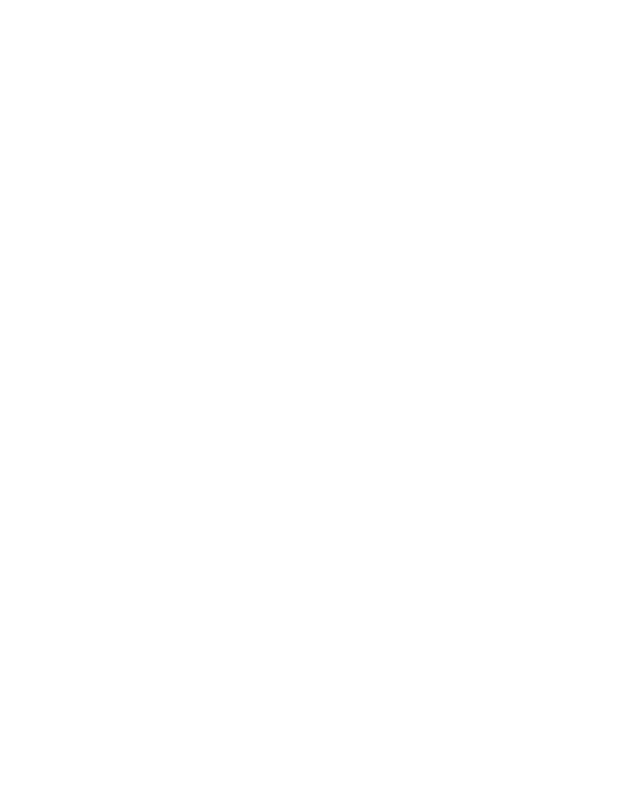
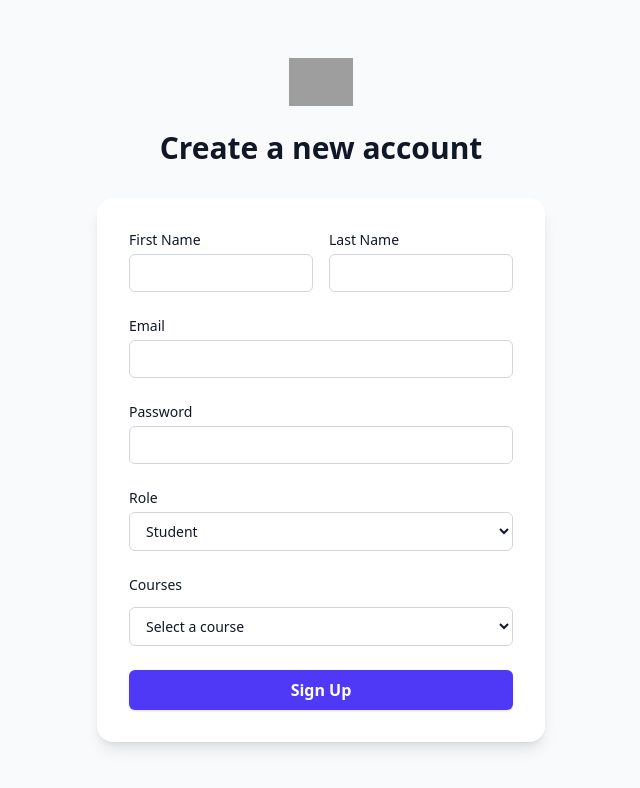
Before and after one commit to aayush18602/SSD_MidSem, a React app in the folder frontend/: page /signup in a window 1280 px wide. Before the commit this address had no page. Shown: the top 788 px of the page, without its empty margins (319-959 px from the left). Built offline with nearby package versions, Linux system fonts and the light colour scheme; grey boxes are pictures that could not be loaded; the HTML template or start-up script is replaced by a standard one.

Commit message:
added signup page

```diff
--- a/frontend/src/App.jsx
+++ b/frontend/src/App.jsx
@@ -3,7 +3,7 @@
 import Home from './pages/Home.jsx'
 import CourseDetails from './pages/CourseDetails.jsx'
 import SignIn from './pages/SignIn.jsx';
-
+import SignUp from './pages/Admin.jsx';
 
 function App() {
 
@@ -14,6 +14,7 @@
         <Route path="/" element={<Home />} />
         <Route path="/course/:id" element={<CourseDetails />} />
         <Route path="/signin" element={<SignIn />} />
+        <Route path="/signup" element={<SignUp />} />
       </Routes>
     </BrowserRouter>
     </>
--- /dev/null
+++ b/frontend/src/pages/Admin.jsx
@@ -0,0 +1,208 @@
+import { useState } from "react";
+
+const availableCourses = [
+  "Mathematics",
+  "Physics",
+  "Chemistry",
+  "Biology",
+  "Computer Science",
+  "English",
+];
+
+export default function SignUp() {
+  const [firstName, setFirstName] = useState("");
+  const [lastName, setLastName] = useState("");
+  const [email, setEmail] = useState("");
+  const [password, setPassword] = useState("");
+  const [role, setRole] = useState("Student");
+  const [selectedCourses, setSelectedCourses] = useState([]);
+
+  const handleSubmit = (e) => {
+    e.preventDefault();
+    console.log({
+      firstName,
+      lastName,
+      email,
+      password,
+      role,
+      selectedCourses,
+    });
+  };
+
+  const handleCourseSelect = (course) => {
+    if (!selectedCourses.includes(course)) {
+      setSelectedCourses([...selectedCourses, course]);
+    }
+  };
+
+  const removeCourse = (course) => {
+    setSelectedCourses(selectedCourses.filter((c) => c !== course));
+  };
+
+  const remainingCourses = availableCourses.filter(
+    (course) => !selectedCourses.includes(course)
+  );
+
+  return (
+    <div className="min-h-screen flex flex-col justify-center items-center bg-gray-50 px-4 py-12">
+      <div className="w-full max-w-md">
+        {/* Header */}
+        <div className="text-center mb-8">
+          <img
+            alt="Your Company"
+            src="https://tailwindcss.com/plus-assets/img/logos/mark.svg?color=indigo&shade=600"
+            className="mx-auto h-12 w-auto"
+          />
+          <h2 className="mt-6 text-3xl font-bold text-gray-900">
+            Create a new account
+          </h2>
+        </div>
+
+        {/* Form Card */}
+        <form
+          onSubmit={handleSubmit}
+          className="space-y-6 bg-white p-8 rounded-2xl shadow-lg"
+        >
+          {/* First & Last Name */}
+          <div className="grid grid-cols-1 sm:grid-cols-2 gap-4">
+            <div>
+              <label
+                htmlFor="firstName"
+                className="block text-sm font-medium text-gray-900 mb-1"
+              >
+                First Name
+              </label>
+              <input
+                id="firstName"
+                type="text"
+                value={firstName}
+                onChange={(e) => setFirstName(e.target.value)}
+                required
+                className="w-full rounded-md border border-gray-300 px-3 py-2 text-gray-900 placeholder-gray-400 focus:border-indigo-600 focus:ring-2 focus:ring-indigo-600 sm:text-sm"
+              />
+            </div>
+
+            <div>
+              <label
+                htmlFor="lastName"
+                className="block text-sm font-medium text-gray-900 mb-1"
+              >
+                Last Name
+              </label>
+              <input
+                id="lastName"
+                type="text"
+                value={lastName}
+                onChange={(e) => setLastName(e.target.value)}
+                required
+                className="w-full rounded-md border border-gray-300 px-3 py-2 text-gray-900 placeholder-gray-400 focus:border-indigo-600 focus:ring-2 focus:ring-indigo-600 sm:text-sm"
+              />
+            </div>
+          </div>
+
+          {/* Email */}
+          <div>
+            <label
+              htmlFor="email"
+              className="block text-sm font-medium text-gray-900 mb-1"
+            >
+              Email
+            </label>
+            <input
+              id="email"
+              type="email"
+              value={email}
+              onChange={(e) => setEmail(e.target.value)}
+              required
+              className="w-full rounded-md border border-gray-300 px-3 py-2 text-gray-900 placeholder-gray-400 focus:border-indigo-600 focus:ring-2 focus:ring-indigo-600 sm:text-sm"
+            />
+          </div>
+
+          {/* Password */}
+          <div>
+            <label
+              htmlFor="password"
+              className="block text-sm font-medium text-gray-900 mb-1"
+            >
+              Password
+            </label>
+            <input
+              id="password"
+              type="password"
+              value={password}
+              onChange={(e) => setPassword(e.target.value)}
+              required
+              className="w-full rounded-md border border-gray-300 px-3 py-2 text-gray-900 placeholder-gray-400 focus:border-indigo-600 focus:ring-2 focus:ring-indigo-600 sm:text-sm"
+            />
+          </div>
+
+          {/* Role */}
+          <div>
+            <label
+              htmlFor="role"
+              className="block text-sm font-medium text-gray-900 mb-1"
+            >
+              Role
+            </label>
+            <select
+              id="role"
+              value={role}
+              onChange={(e) => setRole(e.target.value)}
+              className="w-full rounded-md border border-gray-300 px-3 py-2 text-gray-900 focus:border-indigo-600 focus:ring-2 focus:ring-indigo-600 sm:text-sm"
+            >
+              <option>Student</option>
+              <option>Instructor</option>
+            </select>
+          </div>
+
+          {/* Courses */}
+          <div>
+            <label className="block text-sm font-medium text-gray-900 mb-1">
+              Courses
+            </label>
+            <div className="flex flex-wrap gap-2 mb-2">
+              {selectedCourses.map((course) => (
+                <span
+                  key={course}
+                  className="flex items-center bg-indigo-100 text-indigo-800 px-2 py-1 rounded-full text-sm"
+                >
+                  {course}
+                  <button
+                    type="button"
+                    onClick={() => removeCourse(course)}
+                    className="ml-1 font-bold text-indigo-600 hover:text-indigo-900"
+                  >
+                    ×
+                  </button>
+                </span>
+              ))}
+            </div>
+            <select
+              value=""
+              onChange={(e) => handleCourseSelect(e.target.value)}
+              className="w-full rounded-md border border-gray-300 px-3 py-2 text-gray-900 focus:border-indigo-600 focus:ring-2 focus:ring-indigo-600 sm:text-sm"
+            >
+              <option value="" disabled>
+                Select a course
+              </option>
+              {availableCourses
+                .filter((course) => !selectedCourses.includes(course))
+                .map((course) => (
+                  <option key={course} value={course}>
+                    {course}
+                  </option>
+                ))}
+            </select>
+          </div>
+
+          <button
+            type="submit"
+            className="w-full flex justify-center bg-indigo-600 text-white font-semibold py-2 rounded-md shadow hover:bg-indigo-500 focus:outline-none focus:ring-2 focus:ring-indigo-600 focus:ring-offset-2"
+          >
+            Sign Up
+          </button>
+        </form>
+      </div>
+    </div>
+  );
+}
```
